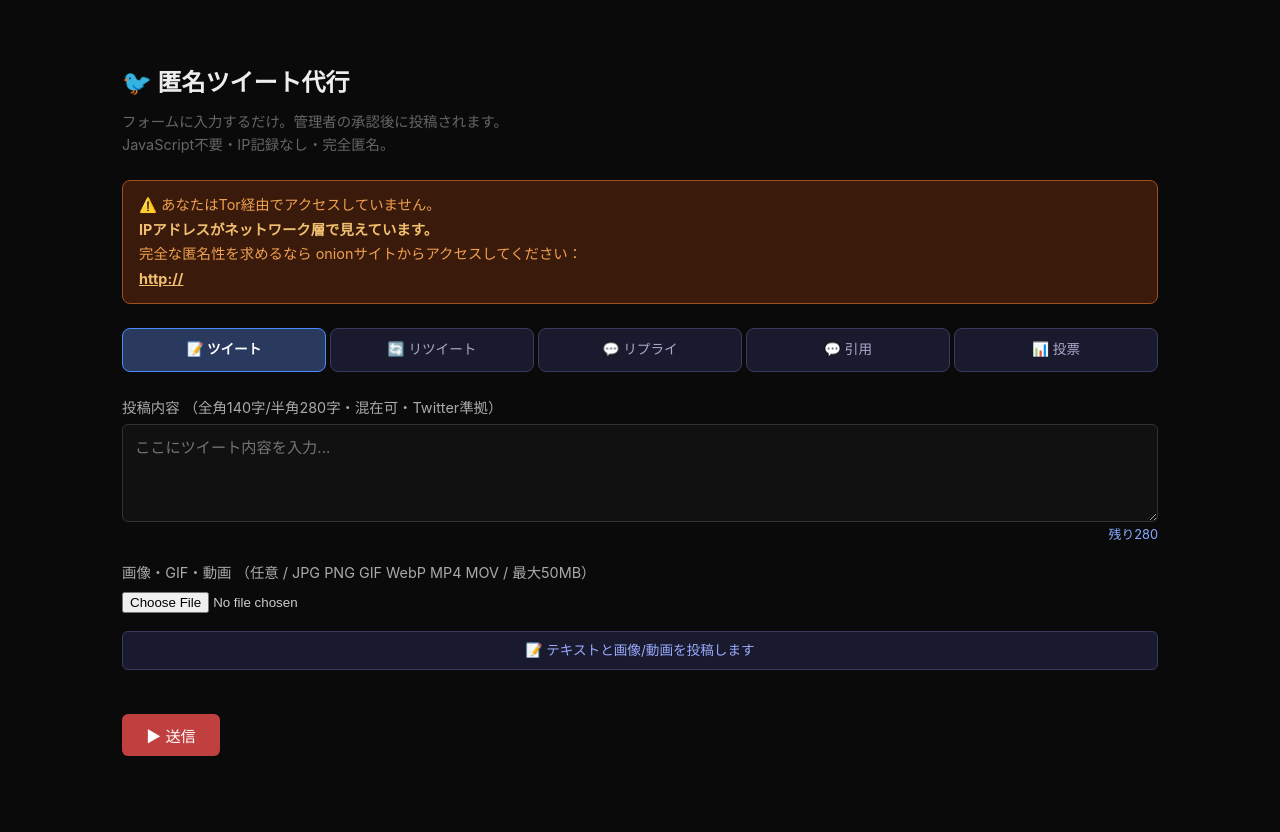
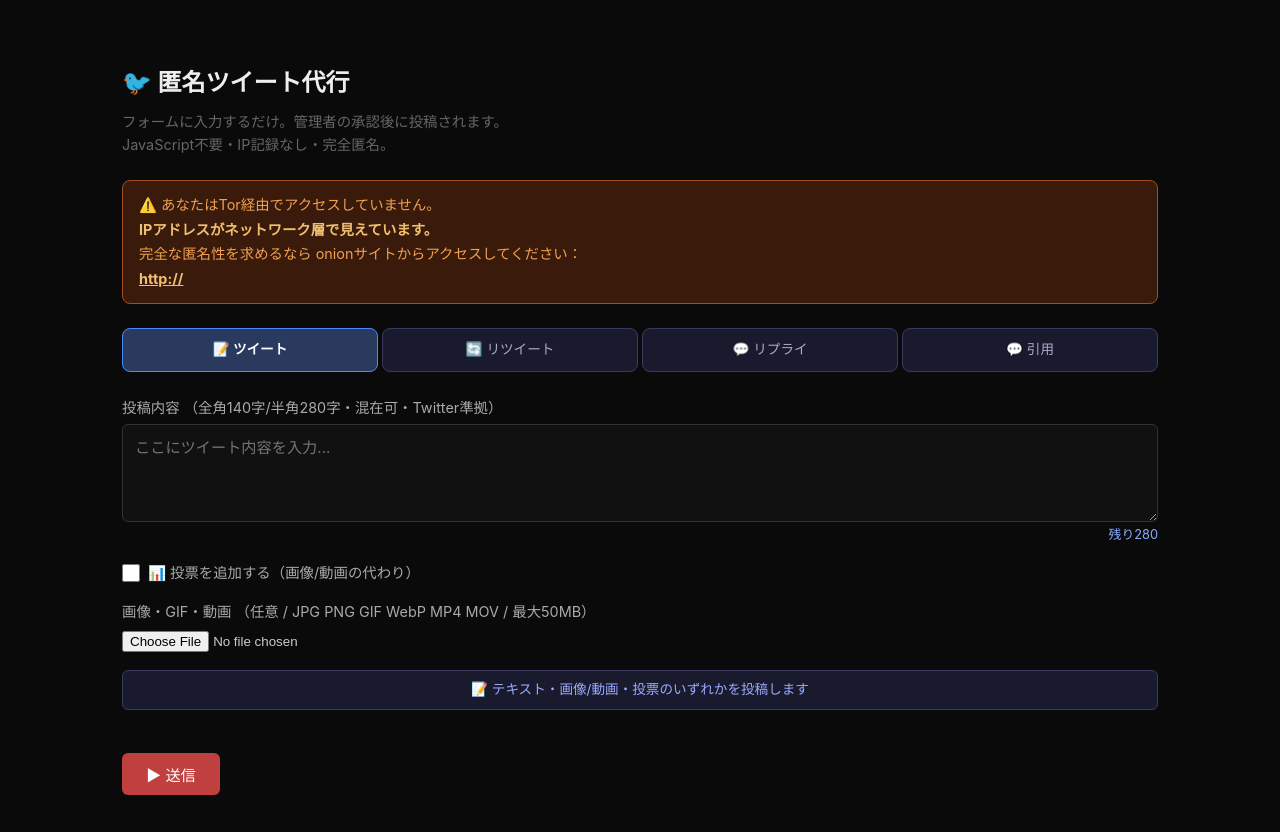
Before and after one commit to maebahesioru/daiko, a Flask app: page /?type=tweet in a window 1280 px wide. Run offline with Flask 3, Linux system fonts and the light colour scheme.

Commit message:
poll inline toggle in tweet/reply, not separate tab

```diff
--- a/templates/submit.html
+++ b/templates/submit.html
@@ -4,7 +4,7 @@
 <meta charset="UTF-8">
 <meta name="viewport" content="width=device-width, initial-scale=1.0">
 <title>匿名ツイート代行</title>
-<link rel="stylesheet" href="/static/style.css?v=3">
+<link rel="stylesheet" href="/static/style.css?v=4">
 </head>
 <body>
 <div class="container">
@@ -31,13 +31,10 @@
 {% endwith %}
 
 <div class="type-tabs">
-<a href="/?type=tweet" class="type-tab {% if selected_type == 'tweet' and not show_poll %}active{% endif %}">📝 ツイート</a>
+<a href="/?type=tweet{% if show_poll %}&poll=1{% endif %}" class="type-tab {% if selected_type == 'tweet' %}active{% endif %}">📝 ツイート</a>
 <a href="/?type=retweet" class="type-tab {% if selected_type == 'retweet' %}active{% endif %}">🔄 リツイート</a>
-<a href="/?type=reply" class="type-tab {% if selected_type == 'reply' and not show_poll %}active{% endif %}">💬 リプライ</a>
+<a href="/?type=reply{% if show_poll %}&poll=1{% endif %}" class="type-tab {% if selected_type == 'reply' %}active{% endif %}">💬 リプライ</a>
 <a href="/?type=quote" class="type-tab {% if selected_type == 'quote' %}active{% endif %}">💬 引用</a>
-{% if selected_type in ('tweet', 'reply') %}
-<a href="/?type={{ selected_type }}&poll=1" class="type-tab {% if show_poll %}active{% endif %}">📊 投票</a>
-{% endif %}
 </div>
 
 <form method="POST" action="/submit" enctype="multipart/form-data">
@@ -45,27 +42,30 @@
 {% if show_poll %}<input type="hidden" name="has_poll" value="1">{% endif %}
 
 {% if selected_type != 'retweet' %}
-<label for="content">投稿内容
-{% if show_poll %}
-<span class="hint">（投票の質問文 / 全角140字/半角280字）</span>
-{% else %}
-<span class="hint">（全角140字/半角280字・混在可・Twitter準拠）</span>
-{% endif %}
-</label>
+<label for="content">投稿内容 <span class="hint">（全角140字/半角280字・混在可・Twitter準拠）</span></label>
 <textarea name="content" id="content" rows="4" placeholder="ここにツイート内容を入力..."></textarea>
 <div id="counter" class="counter">残り280</div>
 <noscript><p class="hint">（JS無効のため文字数はサーバー側で判定されます）</p></noscript>
 {% endif %}
 
-{% if show_poll %}
-<div class="poll-section">
+{% if selected_type in ('tweet', 'reply') %}
+<!-- Poll toggle + fields -->
+<label class="checkbox-label poll-toggle-label">
+  <input type="checkbox" id="poll-toggle" name="has_poll" value="1" {% if show_poll %}checked{% endif %}>
+  📊 投票を追加する（画像/動画の代わり）
+</label>
+<noscript>
+  <p class="hint">JS無効: 投票を付けるには <a href="?type={{ selected_type }}&poll=1">こちら</a></p>
+</noscript>
+
+<div id="poll-fields" class="poll-section" style="{% if not show_poll %}display:none{% endif %}">
   <label>投票の選択肢 <span class="hint">（2〜4個 / 各25文字以内）</span></label>
   <input type="text" name="poll_choice_1" maxlength="25" placeholder="選択肢 1" class="poll-input">
   <input type="text" name="poll_choice_2" maxlength="25" placeholder="選択肢 2" class="poll-input">
   <input type="text" name="poll_choice_3" maxlength="25" placeholder="選択肢 3（任意）" class="poll-input">
   <input type="text" name="poll_choice_4" maxlength="25" placeholder="選択肢 4（任意）" class="poll-input">
 
-<label for="poll_duration">投票期間 <span class="hint">（分 / デフォルト1440=24時間）</span></label>
+  <label for="poll_duration">投票期間 <span class="hint">（分 / デフォルト24時間）</span></label>
   <select name="poll_duration" id="poll_duration">
     <option value="5">5分</option>
     <option value="60">1時間</option>
@@ -75,15 +75,14 @@
     <option value="2880">2日</option>
     <option value="10080">7日</option>
   </select>
+</div>
 
-<p class="hint">※ 投票を付けると画像・動画の添付はできません</p>
-</div>
-{% endif %}
-
-{% if selected_type in ('tweet', 'reply') and not show_poll %}
+<!-- Media upload (hidden when poll is active) -->
+<div id="media-fields" style="{% if show_poll %}display:none{% endif %}">
   <label for="media">画像・GIF・動画 <span class="hint">（任意 / JPG PNG GIF WebP MP4 MOV / 最大50MB）</span></label>
   <input type="file" name="media" id="media" accept=".jpg,.jpeg,.png,.gif,.webp,.mp4,.mov">
   <div id="preview" class="media-preview"></div>
+</div>
 {% endif %}
 
 {% if selected_type in ('retweet', 'reply', 'quote') %}
@@ -99,10 +98,8 @@
 {% endif %}
 
 <p class="usage-hint">
-{% if show_poll %}
-📊 投票付き{% if selected_type == 'tweet' %}ツイート{% else %}リプライ{% endif %} — 選択肢2〜4個
-{% elif selected_type == 'tweet' %}
-📝 テキストと画像/動画を投稿します
+{% if selected_type == 'tweet' %}
+📝 テキスト・画像/動画・投票のいずれかを投稿します
 {% elif selected_type == 'retweet' %}
 🔄 対象ツイートをリツイートします
 {% elif selected_type == 'reply' %}
@@ -118,6 +115,23 @@
 
 <script>
 (function(){
+    // --- Poll toggle ---
+    var pollToggle = document.getElementById("poll-toggle");
+    var pollFields = document.getElementById("poll-fields");
+    var mediaFields = document.getElementById("media-fields");
+    if (pollToggle && pollFields && mediaFields) {
+        pollToggle.addEventListener("change", function() {
+            if (pollToggle.checked) {
+                pollFields.style.display = "block";
+                mediaFields.style.display = "none";
+            } else {
+                pollFields.style.display = "none";
+                mediaFields.style.display = "block";
+            }
+        });
+    }
+
+    // --- Character counter ---
     var ta = document.getElementById("content");
     var counter = document.getElementById("counter");
     if (!ta || !counter) return;
@@ -160,7 +174,6 @@
         var val = ta.value;
         var weight = tweetWeight(val);
         var remaining = LIMIT - weight;
-
         if (remaining >= 0) {
             counter.textContent = "残り" + remaining;
             counter.className = "counter";
@@ -168,22 +181,18 @@
             counter.textContent = "超過 " + Math.abs(remaining) + "（送信時に拒否されます）";
             counter.className = "counter over";
         }
-
         if (weight > LIMIT) {
-            var cut = "";
-            var w = 0;
+            var cut = "", w = 0;
             for (var i = 0; i < val.length; i++) {
-                var ch = val.charAt(i);
-                var chw = tweetWeight(ch);
+                var ch = val.charAt(i), chw = tweetWeight(ch);
                 if (w + chw > LIMIT) break;
-                cut += ch;
-                w += chw;
+                cut += ch; w += chw;
             }
             ta.value = cut;
         }
     });
 
-    // Media preview
+    // --- Media preview ---
     var mediaInput = document.getElementById("media");
     var preview = document.getElementById("preview");
     if (mediaInput && preview) {
@@ -195,15 +204,12 @@
             var el;
             if (file.type.startsWith("video/")) {
                 el = document.createElement("video");
-                el.src = url;
-                el.controls = true;
-                el.style.maxWidth = "100%";
-                el.style.maxHeight = "300px";
+                el.src = url; el.controls = true;
+                el.style.maxWidth = "100%"; el.style.maxHeight = "300px";
             } else {
                 el = document.createElement("img");
                 el.src = url;
-                el.style.maxWidth = "100%";
-                el.style.maxHeight = "300px";
+                el.style.maxWidth = "100%"; el.style.maxHeight = "300px";
             }
             preview.appendChild(el);
         });
```
Lines whose indentation alone changed are shown as unchanged.
